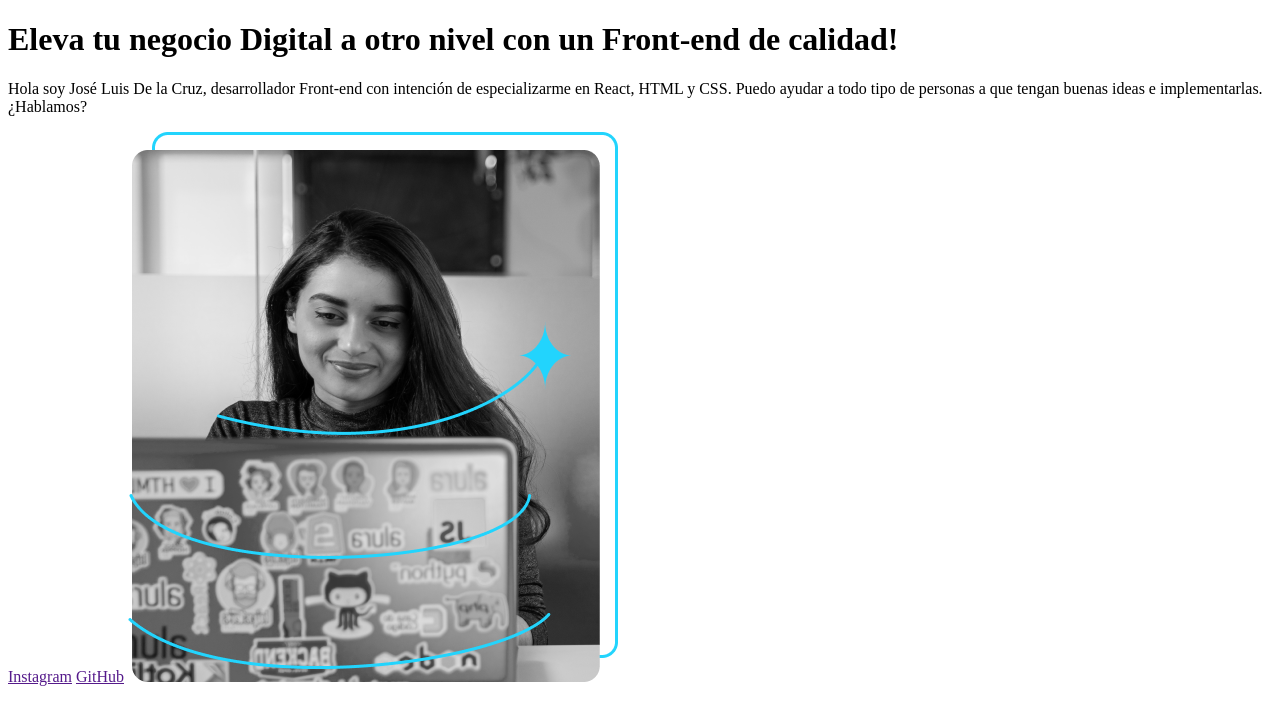
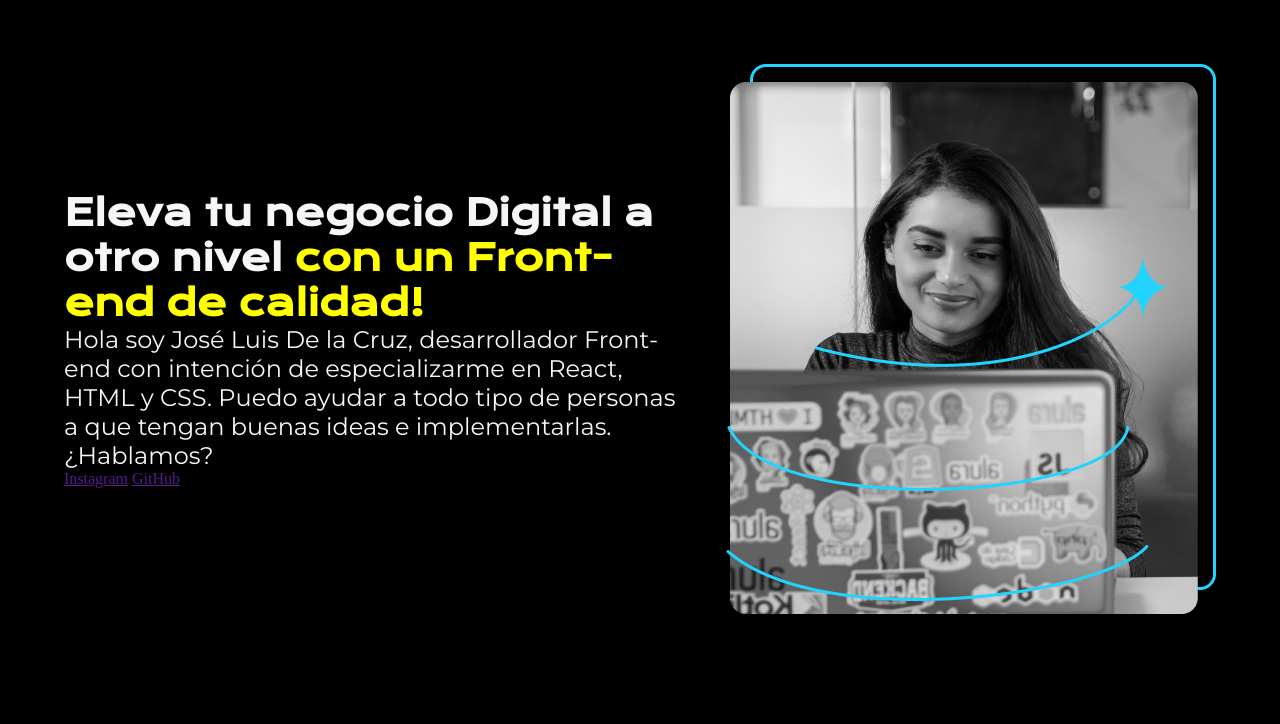
Before and after one commit to ScoobyDI/portafolio-joseluis, a plain HTML site: page portafolio.html in a window 1280 px wide. Drawn offline with nearby package versions, Linux system fonts and the light colour scheme.

Commit message:
Implementación primera parte de estilos en css

```diff
--- a/portafolio.html
+++ b/portafolio.html
@@ -4,14 +4,17 @@
     <meta charset="UTF-8">
     <meta name="viewport" content="width=device-width, initial-scale=1.0">
     <title>Portafolio</title>
+
+    <link rel="stylesheet" href="style.css">
 </head>
 <body>
-    <main>
-        <h1>
-            Eleva tu negocio Digital a otro nivel con un
-            Front-end de calidad!
+    <main class="contenedor__Principal">
+        <section class="descripcion">
+            <h1 class="descripcion__Titulo">
+                Eleva tu negocio Digital a otro nivel <strong class="titulo__resaltante">con un
+                Front-end de calidad!</strong>
             </h1>
-        <p>
+            <p class="descripcion__Cuerpo">
                 Hola soy José Luis De la Cruz, desarrollador Front-end
                 con intención de especializarme en React, HTML y CSS. Puedo
                 ayudar a todo tipo de personas a que tengan buenas ideas e
@@ -19,6 +22,7 @@
             </p>
             <a href="">Instagram</a>
             <a href="">GitHub</a>
+        </section class="descripción">
 
         <img src="img/Imagem.png" alt="img_de_usuario">
     </main>
--- /dev/null
+++ b/style.css
@@ -0,0 +1,38 @@
+@import url('https://fonts.googleapis.com/css2?family=Krona+One&family=Montserrat:ital,wght@0,100..900;1,100..900&display=swap');
+
+* {
+    margin: 0px;
+    padding: 0px;
+}
+
+body {
+    background-color: black;
+    color: #F6F6F6;
+    height: 100vh;
+    box-sizing: border-box;
+}
+
+.titulo__resaltante {
+    color: yellow;
+}
+
+.contenedor__Principal {
+    display: flex;
+    align-items: center;
+    margin: 5%;
+    justify-content: space-between;
+}
+
+.descripcion {
+    width: 615px;
+}
+
+.descripcion__Titulo {
+    font-size: 36px;
+    font-family: "Krona One", sans-serif;
+}
+
+.descripcion__Cuerpo {
+    font-size: 24px;
+    font-family: "Montserrat", sans-serif;
+}
```
Lines whose indentation alone changed are shown as unchanged.
